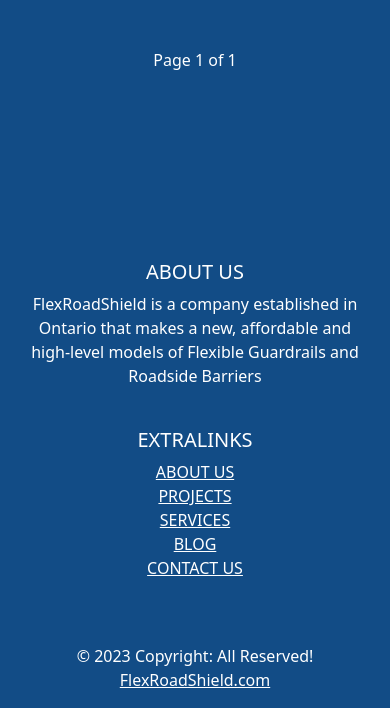
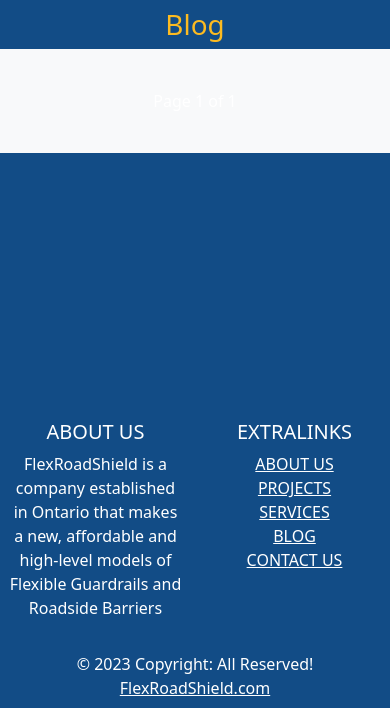
Before and after one commit to sarareshadi/flexroadshield, a Django app: page /blog/ in a window 390 px wide. Shown: the part 136-844 px from the top of the page. Run offline with Django 3.2, Linux system fonts and the light colour scheme; data that the repository does not hold is empty; parts of the project's set-up code (start-up, migrations or seed data) failed here and were passed over; some libraries are stand-ins or nearby versions.

Commit message:
edit footer for mobile view + background for bloglist page

```diff
--- a/generals/static/css/base.css
+++ b/generals/static/css/base.css
@@ -28,8 +28,9 @@ body {
     background-color: #fcbb21;
     position: fixed;
 	width: 100%;
-	bottom: -200px;
+	bottom: -25%;
 	display: block;
+    transition: bottom 0.6s;
 }
 
 .footer-custom:hover {
--- a/templates/_footer.html
+++ b/templates/_footer.html
@@ -1,10 +1,10 @@
 <footer class="footer-custom text-white text-center text-lg-start fixed-bottom">
   <!-- Grid container -->
-  <div class="container p-4">
+  <div class="container p-2">
     <!--Grid row-->
     <div class="row">
       <!--Grid column-->
-      <div class="col-lg-6 col-md-12 mb-4 mb-md-0">
+      <div class="col-6 ">
         <h5 class="text-uppercase">About Us</h5>
 
         <p>
@@ -14,7 +14,7 @@
       <!--Grid column-->
 
       <!--Grid column-->
-      <div class="col-lg-3 col-md-6 mb-4 mb-md-0">
+      <div class="col-6">
         <h5 class="text-uppercase">ExtraLinks</h5>
 
         <ul class="list-unstyled mb-0">
@@ -36,34 +36,12 @@
         </ul>
       </div>
       <!--Grid column-->
-      {% comment %}
-      <!--Grid column-->
-      <div class="col-lg-3 col-md-6 mb-4 mb-md-0">
-        <h5 class="text-uppercase mb-0">Links</h5>
-
-        <ul class="list-unstyled">
-          <li>
-            <a href="#!" class="text-white">Link 1</a>
-          </li>
-          <li>
-            <a href="#!" class="text-white">Link 2</a>
-          </li>
-          <li>
-            <a href="#!" class="text-white">Link 3</a>
-          </li>
-          <li>
-            <a href="#!" class="text-white">Link 4</a>
-          </li>
-        </ul>
-      </div>
-      <!--Grid column-->
-      {% endcomment %}
     </div>
     <!--Grid row-->
   </div>
   <!-- Grid container -->
   <!-- Copyright -->
-  <div class="text-center p-3">
+  <div class="text-center p-2">
     © 2023 Copyright: All Reserved!
     <a class="text-white" href="https://FlexRoadShield.com/">FlexRoadShield.com</a>
   </div>
--- a/templates/blog/bloglist.html
+++ b/templates/blog/bloglist.html
@@ -10,7 +10,10 @@
 {% endblock head %}
 
 {% block content %}
-<section class="bsb-blog-5 py-3 py-md-5 py-xl-8 text-white">
+<div class="container text-center">
+  <div class="row">
+    <h1> Blog </h1>
+<section class="bsb-blog-5 py-3 py-md-5 py-xl-8 text-white bg-light">
   <div class="container overflow-hidden">
     <div class="row column-gap-3 gy-4 gy-md-5 gx-xl-6 gy-xl-6 gx-xxl-9 gy-xxl-9 d-flex justify-content-center ">
       {% for post in posts %}
```
